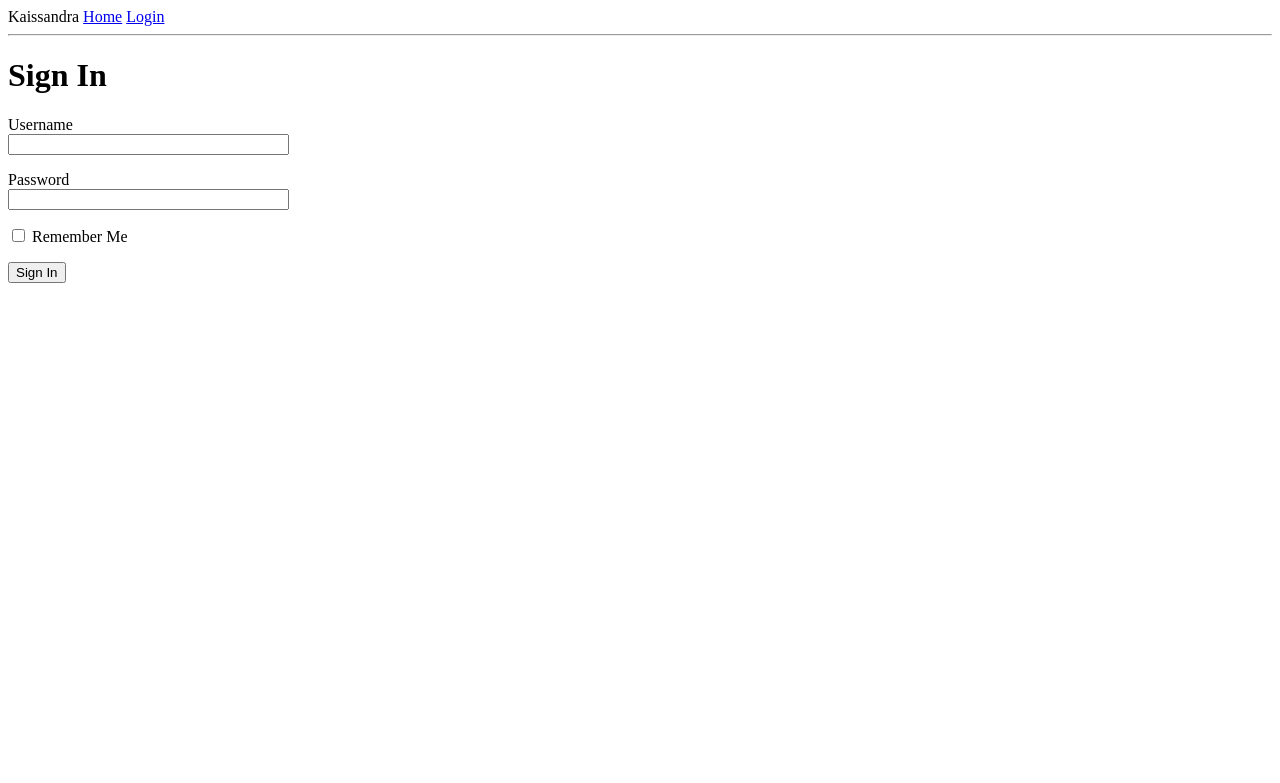
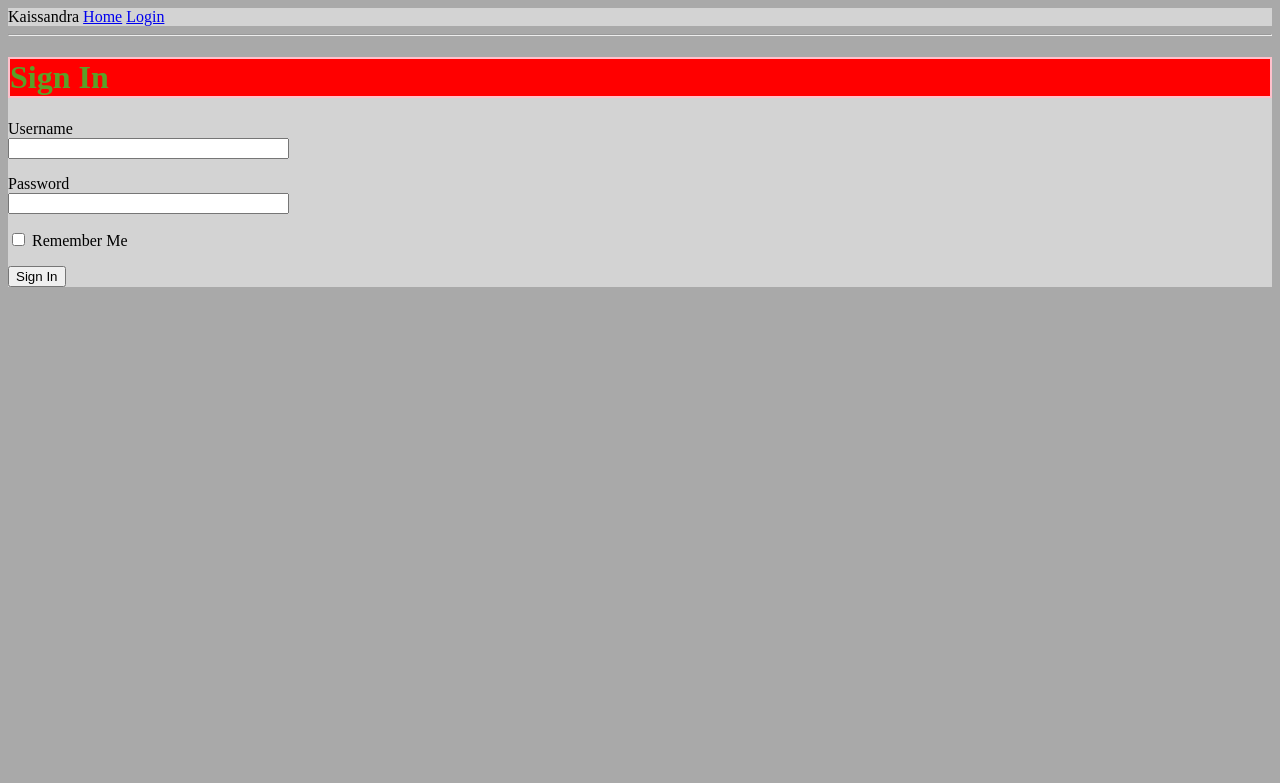
Before and after one commit to mgutierrez09/kaissandra_webapp, a Flask app: page /login in a window 1280 px wide. Shown: the top 783 px of the page. Run offline with Flask 2, Linux system fonts and the light colour scheme.

Commit message:
css added

```diff
--- /dev/null
+++ b/app/static/css/app.css
@@ -0,0 +1,16 @@
+body{
+    background: darkgray;
+}
+
+div{
+    background: lightgray;
+}
+
+h1 {
+    color:rgba(50, 200, 50, .8);
+    background: red;
+    border-color: pink;
+    border-width: 2px;
+    border-style: solid;
+    /* color:#F400DD; */
+}
--- a/app/templates/base.html
+++ b/app/templates/base.html
@@ -5,6 +5,8 @@
         {% else %}
         <title>kaissandra</title>
         {% endif %}
+        <link></link>
+        <link rel="stylesheet" href="{{ url_for('static', filename='css/app.css') }}">
     </head>
     <body>
         <div>
--- a/app/templates/login.html
+++ b/app/templates/login.html
@@ -1,6 +1,7 @@
 {% extends "base.html" %}
 
 {% block content %}
+<div>
     <h1>Sign In</h1>
     <form action="" method="post" novalidate>
         {{ form.hidden_tag() }}
@@ -21,4 +22,5 @@
         <p>{{ form.remember_me() }} {{ form.remember_me.label }}</p>
         <p>{{ form.submit() }}</p>
     </form>
+</div>
 {% endblock %}
```
